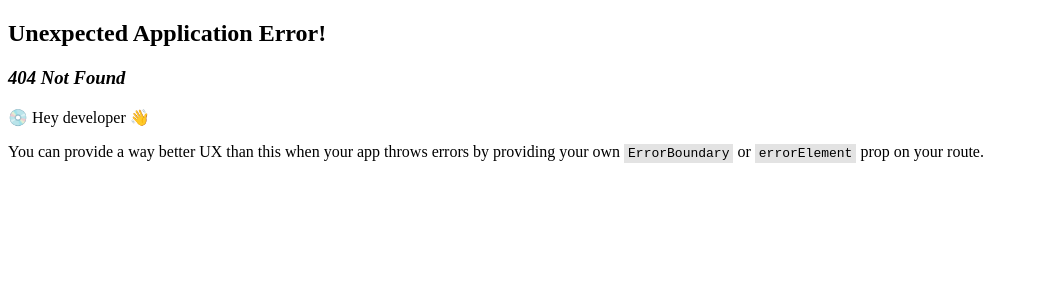
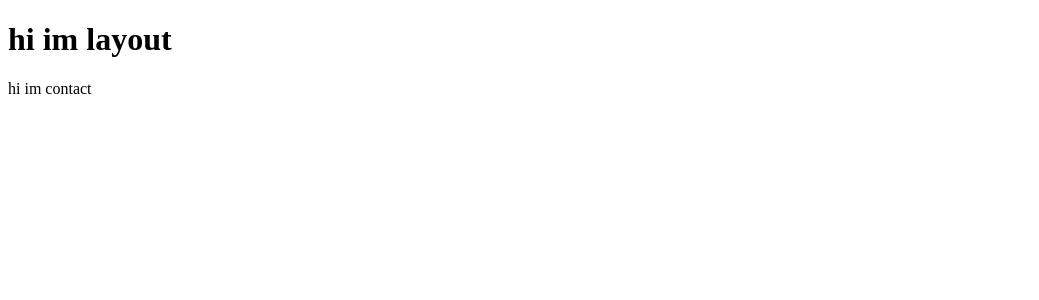
Before and after one commit to WongYC-66/odin-messaging-app-FE, a React (Vite) app: page /odin-messaging-app-FE/contacts/1 in a window 1280 px wide. Before the commit this address had no page. Shown: the top 300 px of the page, without its empty margins (0-1039 px from the left). Built offline with nearby package versions, Linux system fonts and the light colour scheme.

Commit message:
test router nested in gh

```diff
--- /dev/null
+++ b/src/error/Error.jsx
@@ -0,0 +1,16 @@
+import { useRouteError } from "react-router-dom";
+
+export default function ErrorPage() {
+    const error = useRouteError();
+    console.error(error);
+
+    return (
+        <div id="error-page">
+            <h1>Oops!</h1>
+            <p>Sorry, an unexpected error has occurred.</p>
+            <p>
+                <i>{error.statusText || error.message}</i>
+            </p>
+        </div>
+    );
+}
--- /dev/null
+++ b/src/layout/layout.jsx
@@ -0,0 +1,12 @@
+import { Outlet } from "react-router-dom";
+
+
+export default function Layout() {
+    return (
+        <div>
+            <h1>hi im layout </h1>
+            {/* all the other elements */}
+            <Outlet />
+        </div>
+    );
+}
--- a/src/main.jsx
+++ b/src/main.jsx
@@ -4,8 +4,6 @@ import { RouterProvider } from "react-router-dom";
 
 import myRouter from './router.jsx'
 
-console.log(myRouter)
-
 ReactDOM.createRoot(document.getElementById('root')).render(
   <React.StrictMode>
     <RouterProvider router={myRouter} />
--- a/src/router.jsx
+++ b/src/router.jsx
@@ -1,10 +1,21 @@
 import { createBrowserRouter } from "react-router-dom";
+
+import ErrorPage from './error/Error.jsx'
+import Layout from './layout/layout.jsx'
 
 const myRouter = createBrowserRouter([
     {
         path: "/odin-messaging-app-FE/",
-        element: <div>Hello world!</div>,
+        element: <Layout />,
+        errorElement: <ErrorPage />,
+        children: [
+            {
+                path: "contacts/:contactId",
+                element: <div>hi im contact </div>,
+            },
+        ]
     },
+
 ]);
 
 export default myRouter
```
